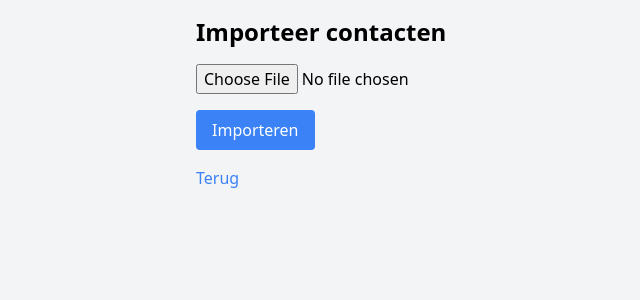
After one commit to tw1que/codex_test, a Flask app: page /import in a window 1280 px wide. The commit adds this page. Shown: the top 300 px of the page, without its empty margins (156-796 px from the left). Run offline with Flask 2, Linux system fonts and the light colour scheme; some libraries are stand-ins or nearby versions.

Commit message:
Add CSV import feature

```diff
--- a/app/routes.py
+++ b/app/routes.py
@@ -1,5 +1,6 @@
-from flask import Blueprint, current_app, render_template, request, redirect, url_for, abort
-from .models import load_phonebook, add_contact, delete_contact, update_contact
+from flask import Blueprint, current_app, render_template, request, redirect, url_for, abort, flash
+from io import TextIOWrapper
+from .models import load_phonebook, add_contact, delete_contact, update_contact, import_contacts
 from .utils import validate_contact
 
 main_bp = Blueprint('main', __name__)
@@ -42,3 +43,19 @@ def edit(index):
             return redirect(url_for('main.index'))
     contact = contacts[index]
     return render_template('edit.html', contact=contact, index=index)
+
+
+@main_bp.route('/import', methods=['GET', 'POST'])
+def import_view():
+    if request.method == 'POST':
+        file = request.files.get('file')
+        if file:
+            text_file = TextIOWrapper(file.stream, encoding='utf-8')
+            count = import_contacts(
+                current_app.config['PHONEBOOK_PATH'], text_file, validate_contact
+            )
+            if count:
+                flash(f"{count} contacten ge\u00efmporteerd.", "info")
+            return redirect(url_for('main.index'))
+        flash('Geen bestand ge\u00fcppload.', 'error')
+    return render_template('import.html')
--- /dev/null
+++ b/app/templates/import.html
@@ -0,0 +1,14 @@
+{% extends 'base.html' %}
+
+{% block title %}Importeer CSV{% endblock %}
+
+{% block content %}
+<h1 class="text-2xl font-bold mb-4">Importeer contacten</h1>
+<form method="post" enctype="multipart/form-data" class="space-y-4">
+  <div>
+    <input class="w-full" type="file" name="file" accept=".csv">
+  </div>
+  <button class="bg-blue-500 text-white px-4 py-2 rounded hover:bg-blue-600" type="submit">Importeren</button>
+</form>
+<a class="inline-block mt-4 text-blue-500 hover:underline" href="{{ url_for('main.index') }}">Terug</a>
+{% endblock %}
--- a/app/templates/index.html
+++ b/app/templates/index.html
@@ -4,7 +4,10 @@
 
 {% block content %}
 <h1 class="text-2xl font-bold mb-4">Contacten</h1>
-<a class="bg-blue-500 text-white px-4 py-2 rounded hover:bg-blue-600" href="{{ url_for('main.add') }}">Nieuwe contact</a>
+<div class="space-x-2">
+  <a class="bg-blue-500 text-white px-4 py-2 rounded hover:bg-blue-600" href="{{ url_for('main.add') }}">Nieuwe contact</a>
+  <a class="bg-blue-500 text-white px-4 py-2 rounded hover:bg-blue-600" href="{{ url_for('main.import_view') }}">Importeer CSV</a>
+</div>
 <ul class="mt-4 space-y-2">
   {% for c in contacts %}
   <li class="flex justify-between items-center bg-white p-2 rounded shadow">
```
Also changed, not shown: app/models.py (+23 -0 lines), tests/test_phonebook.py (+10 -0 lines), README.md.
